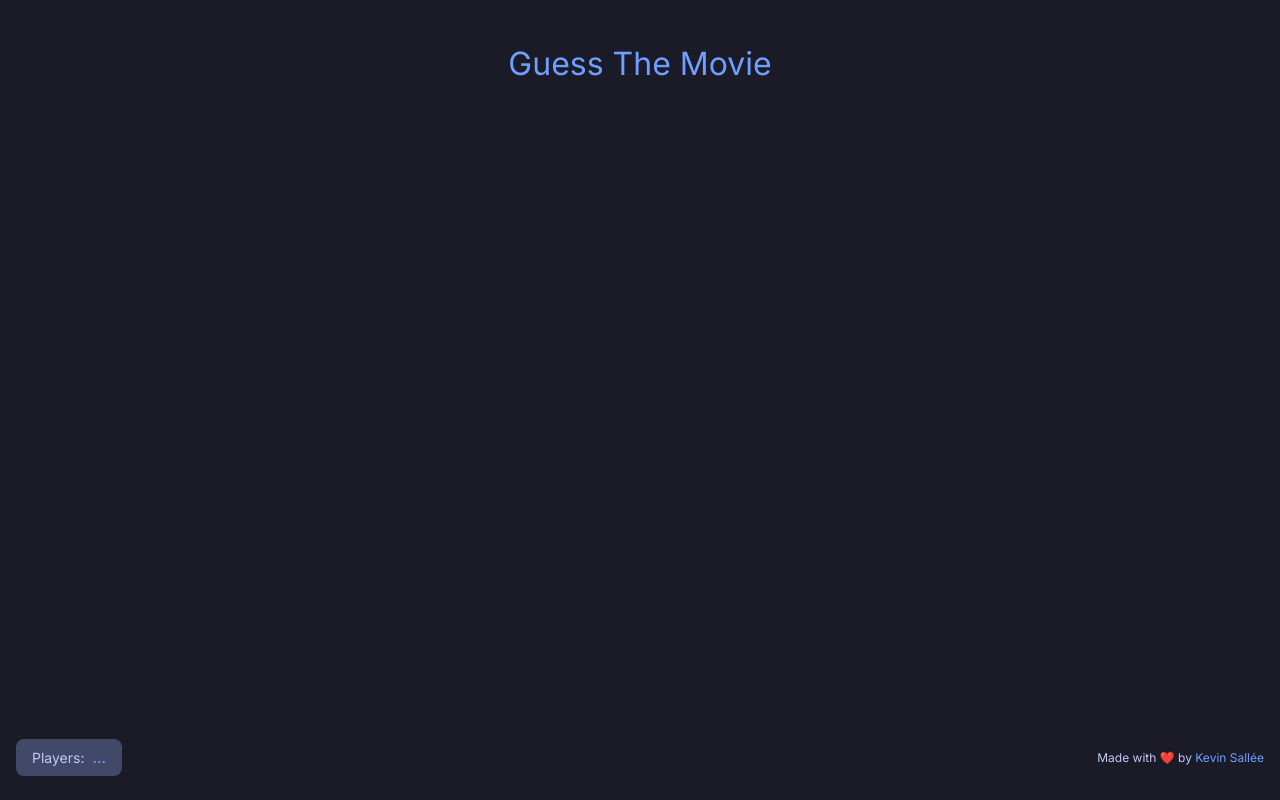
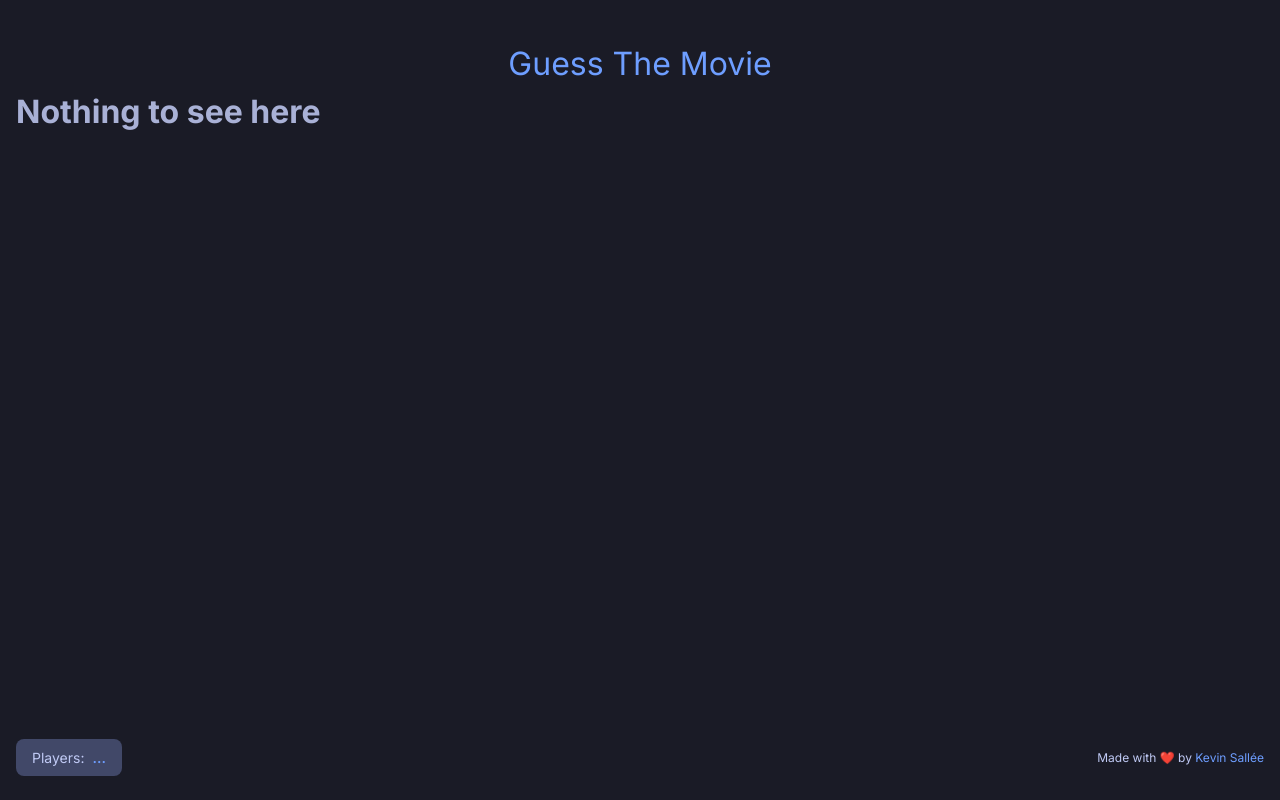
Before and after one commit to ksallee/movie_guesser, a SvelteKit app: page /quizzes/1/share in a window 1280 px wide. Built offline with nearby package versions, Linux system fonts and the light colour scheme; no server answers.

Commit message:
nothing to see?

```diff
--- a/src/routes/quizzes/[id]/share/+page.svelte
+++ b/src/routes/quizzes/[id]/share/+page.svelte
@@ -15,3 +15,4 @@
     image="/images/quizzes_preview.jpg"
     url="https://guessthemoviegame.netlify.app/share/{quizId}?score={score}&accuracy={accuracy}&title={title}"
 />
+<h1>Nothing to see here</h1>
```
